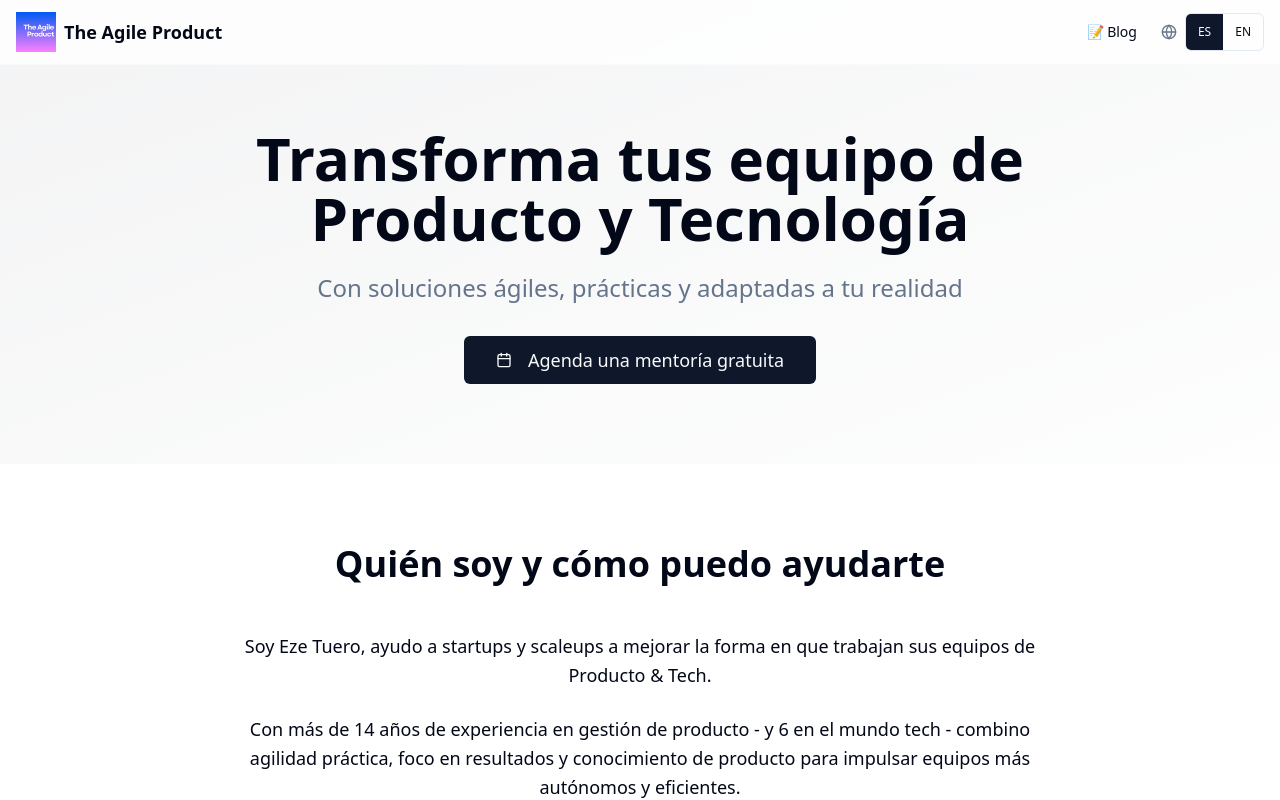
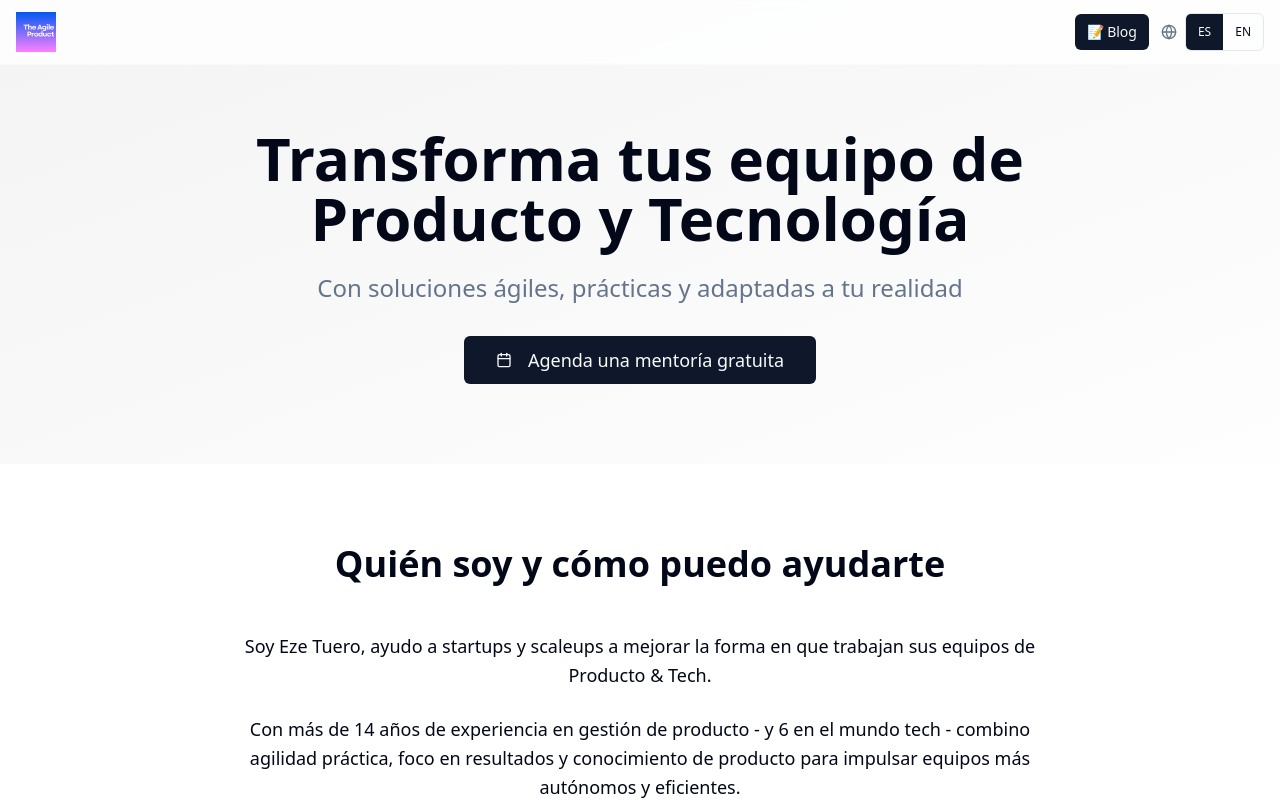
Before and after one commit to chechote26/the-agile-product, a React (Vite) app: page / in a window 1280 px wide. Shown: the top 800 px of the page. Built offline with nearby package versions, Linux system fonts and the light colour scheme.

Commit message:
Refine header and blog button
Adjusted styling for the blog button to maintain its dark blue background, ensuring it has comparable visual importance to the language picker. Removed the "Agile Product" text copy, relying solely on the PNG file for branding.

```diff
--- a/src/pages/Index.tsx
+++ b/src/pages/Index.tsx
@@ -17,15 +17,13 @@ const Index = () => {
       {/* Header Navigation */}
       <header className="fixed top-0 left-0 right-0 z-50 bg-background/80 backdrop-blur-sm border-b border-border/20">
         <div className="container mx-auto px-4 py-3 flex items-center justify-between">
-          <div className="flex items-center gap-2">
+          <div className="flex items-center">
             <img src={logo} alt="The Agile Product" className="w-8 h-8 md:w-10 md:h-10" />
-            <span className="font-bold text-lg text-foreground">The Agile Product</span>
           </div>
           <div className="flex items-center gap-3">
             <Button
               size="sm"
-              variant="ghost"
-              className="font-medium"
+              className="bg-primary text-primary-foreground hover:bg-primary/90 font-medium"
               asChild
             >
               <Link to="/blog">
```
